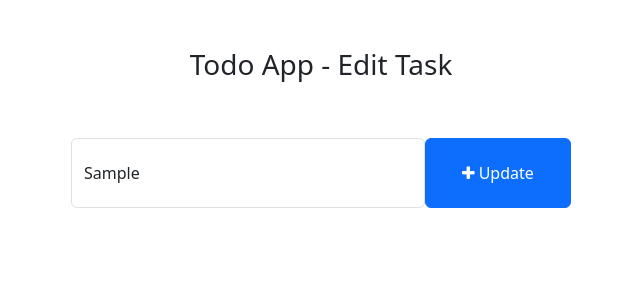
After one commit to todor1/django-udemy, a Django app: page /todo/edit_task/1 in a window 1280 px wide. The commit adds this page. Shown: the top 300 px of the page, without its empty margins (319-959 px from the left). Run offline with Django 5.2, Linux system fonts and the light colour scheme; tables that the repository leaves empty hold one stand-in row (values such as "Sample post").

Commit message:
django basic todo finished

```diff
--- /dev/null
+++ b/django-todo/templates/edit_task.html
@@ -0,0 +1,57 @@
+<!DOCTYPE html>
+<html lang="en">
+  <head>
+    <meta charset="UTF-8" />
+    <meta name="viewport" content="width=device-width, initial-scale=1.0" />
+    <title>TODO LIST - Edit Task</title>
+    <!-- Bootstrap -->
+    <link
+      href="https://cdn.jsdelivr.net/npm/bootstrap@5.3.0-alpha1/dist/css/bootstrap.min.css"
+      rel="stylesheet"
+      integrity="sha384-GLhlTQ8iRABdZLl6O3oVMWSktQOp6b7In1Zl3/Jr59b6EGGoI1aFkw7cmDA6j6gD"
+      crossorigin="anonymous"
+    />
+    <script
+      src="https://cdn.jsdelivr.net/npm/bootstrap@5.3.0-alpha1/dist/js/bootstrap.bundle.min.js"
+      integrity="sha384-w76AqPfDkMBDXo30jS1Sgez6pr3x5MlQ1ZAGC+nuZB+EYdgRZgiwxhTBTkF7CXvN"
+      crossorigin="anonymous"
+    ></script>
+    <!-- Font Awesome Icons -->
+    <link
+      rel="stylesheet"
+      href="https://cdnjs.cloudflare.com/ajax/libs/font-awesome/4.7.0/css/font-awesome.min.css"
+    />
+
+    <style>
+      .form-control {
+        padding: 1.375rem 0.75rem !important;
+      }
+    </style>
+  </head>
+  <body>
+    <div class="container">
+      <h3 class="pt-5 pb-5 text-center">Todo App - Edit Task</h3>
+      <form
+        action="{% url 'edit_task' get_task.id %}"
+        method="POST"
+        style="width: 500px; margin: auto"
+      >
+        {% csrf_token %}
+        <div class="form-group">
+          <span style="display: flex">
+            <input
+              type="text"
+              name="task"
+              class="form-control"
+              placeholder="Update a task"
+              value="{{ get_task.task }}"
+            />
+            <button type="submit" class="btn btn-primary" style="width: 200px">
+              <i class="fa fa-plus"></i> Update
+            </button>
+          </span>
+        </div>
+      </form>
+    </div>
+  </body>
+</html>
--- a/django-todo/templates/home_test.html
+++ /dev/null
@@ -1 +0,0 @@
-<h2>This is homepage</h2>
--- a/django-todo/todo/urls.py
+++ b/django-todo/todo/urls.py
@@ -3,6 +3,15 @@ from . import views
 
 
 urlpatterns = [
+    # Add task
     path("addTask/", views.addTask, name="addTask"),
+    # Mark task as done
     path("mark_as_done/<int:pk>", views.mark_as_done, name="mark_as_done"),
+    # Mark task as undone
+    path("mark_as_undone/<int:pk>", views.mark_as_undone, name="mark_as_undone"),
+    # Edit task
+    path("edit_task/<int:pk>", views.edit_task, name="edit_task"),
+
+    # Delete task
+     path("delete_task/<int:pk>", views.delete_task, name="delete_task"),
 ]
--- a/django-todo/todo/views.py
+++ b/django-todo/todo/views.py
@@ -1,3 +1,4 @@
+from multiprocessing import context
 import re
 from django.shortcuts import render, redirect, get_object_or_404
 from django.http import HttpResponse
@@ -19,3 +20,30 @@ def mark_as_done(request, pk):
     task.is_completed = True
     task.save()
     return redirect("home")
+
+
+def mark_as_undone(request, pk):
+    task = get_object_or_404(Task, pk=pk)
+    task.is_completed = False
+    task.save()
+    return redirect("home")
+
+
+def edit_task(request, pk):
+    get_task = get_object_or_404(Task, pk=pk)
+    if request.method == "POST":
+        new_task = request.POST["task"]
+        get_task.task = new_task
+        get_task.save()
+        return redirect("home")
+    else:
+        context = {
+            "get_task": get_task
+        }
+        return render(request, "edit_task.html", context)
+
+
+def delete_task(request, pk):
+    task = get_object_or_404(Task, pk=pk)
+    task.delete()
+    return redirect("home")
```
Also changed, not shown: django-todo/templates/home.html (+16 -3 lines).
